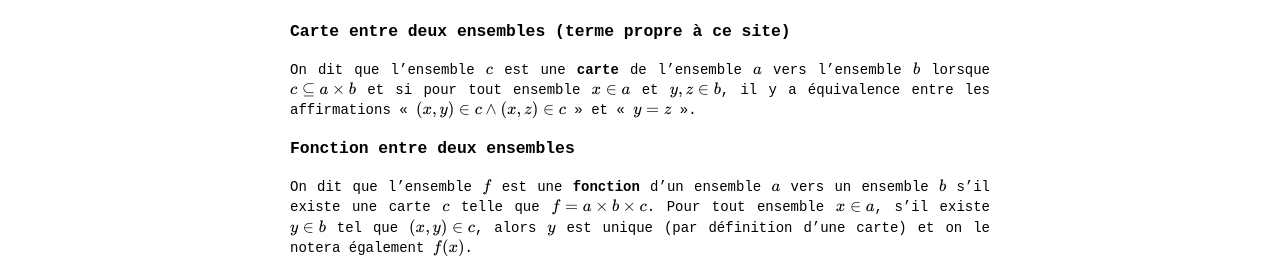
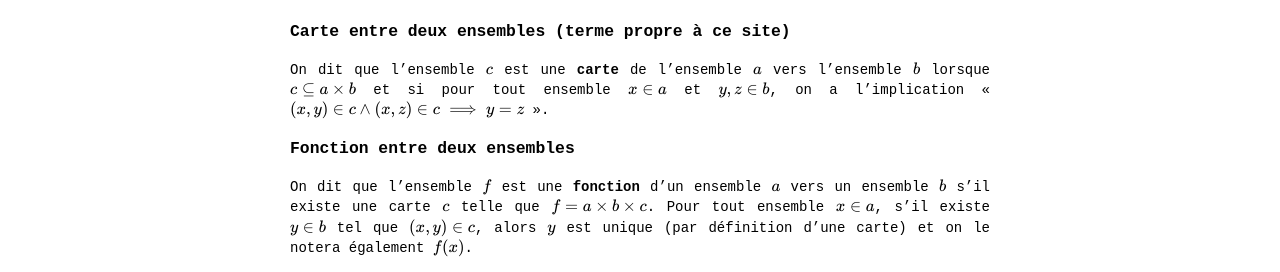
Before and after one commit to Thrallherd/AlgebraExNihilo, a Jekyll site: the page built from set_res2.md, in a window 1280 px wide. Shown: the part 1642-1914 px from the top of the page. Built offline with Jekyll 4.4.1, drawn with Linux system fonts in a browser that asks for light colours; formulas are drawn with MathJax 3.

Commit message:
Update set_res2.md

```diff
--- a/set_res2.md
+++ b/set_res2.md
@@ -38,7 +38,7 @@ Si $$a$$, $$b$$, $$c$$, $$x$$, $$y$$ et $$z$$ sont six ensembles, il y a équiva
 On appelle **produit cartésien** de trois ensembles $$a$$, $$b$$ et $$c$$ l'ensemble $$(a \times b) \times c$$. C'est l'ensemble de tous les triplets $$(x, y, z)$$ tels que $$x \in a \land y \in b \land z \in c$$. Par abus, on note cet ensemble $$a \times b \times c$$.
 
 ### Carte entre deux ensembles (terme propre à ce site)
-On dit que l'ensemble $$c$$ est une **carte** de l'ensemble $$a$$ vers l'ensemble $$b$$ lorsque $$c \subseteq a \times b$$ et si pour tout ensemble $$x \in a$$ et $$y, z \in b$$, il y a équivalence entre les affirmations « $$(x, y) \in c \land (x, z) \in c$$ » et « $$y = z$$ ».
+On dit que l'ensemble $$c$$ est une **carte** de l'ensemble $$a$$ vers l'ensemble $$b$$ lorsque $$c \subseteq a \times b$$ et si pour tout ensemble $$x \in a$$ et $$y, z \in b$$, on a l'implication « $$(x, y) \in c \land (x, z) \in c \implies y = z$$ ».
 
 ### Fonction entre deux ensembles
 On dit que l'ensemble $$f$$ est une **fonction** d'un ensemble $$a$$ vers un ensemble $$b$$ s'il existe une carte $$c$$ telle que $$f = a \times b \times c$$. Pour tout ensemble $$x \in a$$, s'il existe $$y \in b$$ tel que $$(x, y) \in c$$, alors $$y$$ est unique (par définition d'une carte) et on le notera également $$f(x)$$.
```
